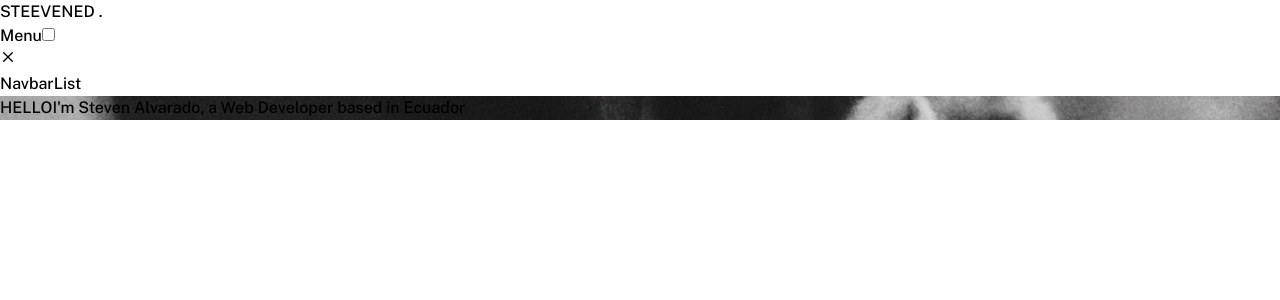
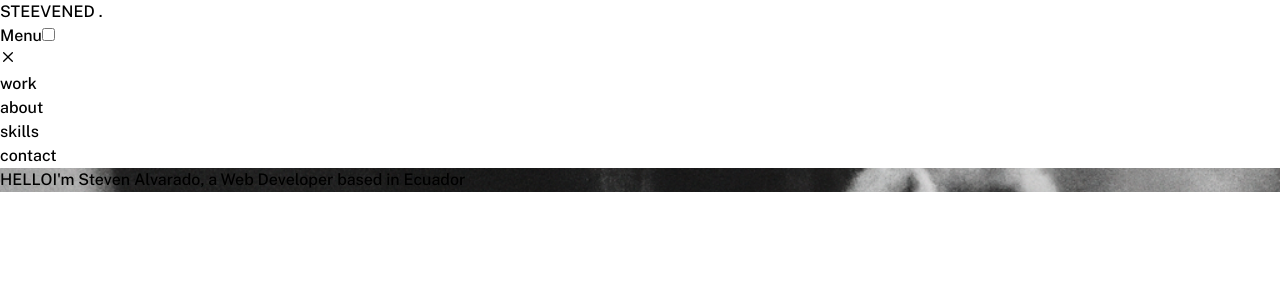
Before and after one commit to steevened/main-portfolio, a React (Vite) app: page / in a window 1280 px wide. Shown: the top 300 px of the page. Built offline with nearby package versions, Linux system fonts and the light colour scheme.

Commit message:
working on menu list

```diff
--- a/src/components/Hero.jsx
+++ b/src/components/Hero.jsx
@@ -17,7 +17,7 @@ const Hero = ({ setIsToggle }) => {
       style={homeStyle}
       className={`bg-fixed min-h-screen w-full`}
     >
-      <div className='absolute inset-0 flex flex-col justify-center items-center text-slate-300 text-center text-2xl  bg-black/30'>
+      <div className='absolute inset-0 flex flex-col justify-center items-center text-slate-300 text-center text-2xl  bg-black/30 px-5'>
         <h1 className='font-bold '>
           HELLO
           <span className='block mt-5 leading-10 font-normal'>
--- a/src/components/Hero.scss
+++ b/src/components/Hero.scss
@@ -10,6 +10,7 @@
   0% {
     transform: translateY(-200%);
     opacity: 0;
+    height: 5px;
   }
   15% {
     opacity: 0.7;
@@ -19,6 +20,7 @@
     opacity: 1;
     transform: translateY(0%);
   }
+
   85% {
     opacity: 0.7;
   }
--- /dev/null
+++ b/src/components/NavbarItem.jsx
@@ -0,0 +1,14 @@
+import React from 'react'
+
+const NavbarItem = ({ children, isToggle }) => {
+  return (
+    <div
+      className={`${
+        isToggle ? 'translate-x-0 opacity-100' : '-translate-x-full opacity-0'
+      } delay-[0.6s] transition-all duration-500`}
+    >
+      {children}
+    </div>
+  )
+}
+export default NavbarItem
--- a/src/components/NavbarList.jsx
+++ b/src/components/NavbarList.jsx
@@ -1,7 +1,10 @@
 import React from 'react'
 import { CgClose } from 'react-icons/cg'
+import NavbarItem from './NavbarItem'
 
 const NavbarList = ({ isToggle, handleTogle }) => {
+  const links = ['work', 'about', 'skills', 'contact']
+
   return (
     <div
       className={`absolute h-screen w-4/6 bg-white z-50 ${
@@ -16,13 +19,13 @@ const NavbarList = ({ isToggle, handleTogle }) => {
       >
         <CgClose className='text-2xl' />
       </button>
-      <div
-        className={`${
-          isToggle ? 'translate-x-0 opacity-100' : '-translate-x-full opacity-0'
-        } delay-[0.6s] transition-all duration-500`}
-      >
-        <p>NavbarList</p>
-      </div>
+      <ul className='mt-10 ml-4 flex flex-col gap-10 text-3xl'>
+        {links.map((link) => (
+          <NavbarItem isToggle={isToggle}>
+            <p>{link}</p>
+          </NavbarItem>
+        ))}
+      </ul>
     </div>
   )
 }
```
